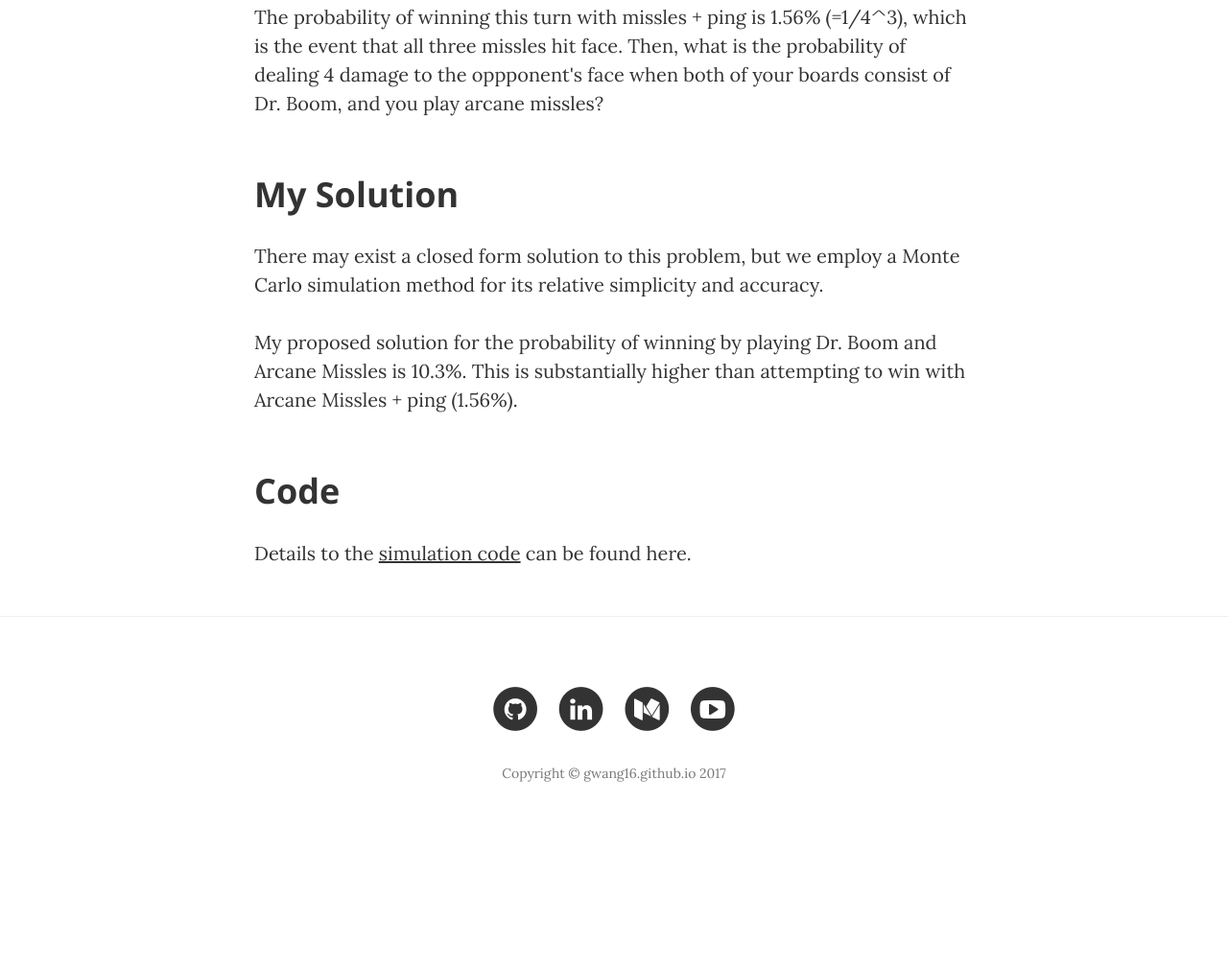
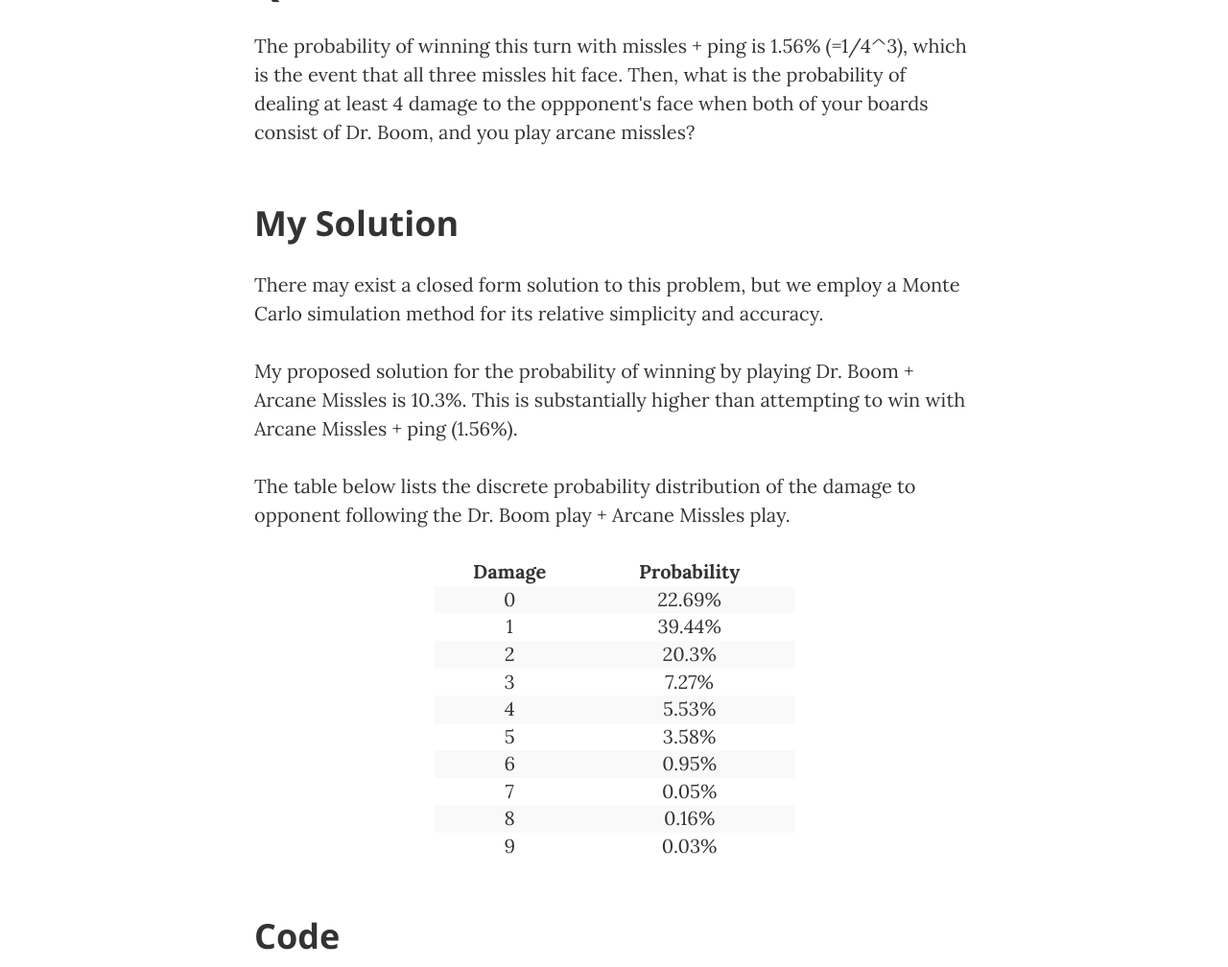
Before and after one commit to gwang16/gwang16.github.io, a website: page posts/DrBoom.html in a window 1280 px wide. Shown: the part 1352-2360 px from the top of the page at 96% size. Before the commit the page ends 2234 px from the top, so only its background shows below. Drawn offline with nearby package versions, Linux system fonts and the light colour scheme.

Commit message:
update dr.boom

```diff
--- a/css/my_css.css
+++ b/css/my_css.css
@@ -1,4 +1,4 @@
-/* Style the Image Used to Trigger the Modal */
+/* Add zoomed image */
 #myImg {
     border-radius: 5px;
     cursor: pointer;
@@ -84,3 +84,15 @@
         width: 100%;
     }
 }
+
+/* Add centered tables */
+.table-striped {
+    width: 50%;
+    text-align: center;
+    margin: 0px auto;
+}
+
+
+.table-striped th {
+    text-align:center;
+}
--- a/posts/DrBoom.html
+++ b/posts/DrBoom.html
@@ -9,7 +9,7 @@
     <meta name="description" content="">
     <meta name="author" content="">
 
-    <title>Pick-Ban</title>
+    <title>Dr.Boom</title>
 
     <!-- Bootstrap Core CSS -->
     <link href="../vendor/bootstrap/css/bootstrap.min.css" rel="stylesheet">
@@ -21,6 +21,8 @@
     <link href="../vendor/font-awesome/css/font-awesome.min.css" rel="stylesheet" type="text/css">
     <link href='https://fonts.googleapis.com/css?family=Lora:400,700,400italic,700italic' rel='stylesheet' type='text/css'>
     <link href='https://fonts.googleapis.com/css?family=Open+Sans:300italic,400italic,600italic,700italic,800italic,400,300,600,700,800' rel='stylesheet' type='text/css'>
+
+    <link href="../css/my_css.css" rel="stylesheet">
 
     <!-- HTML5 Shim and Respond.js IE8 support of HTML5 elements and media queries -->
     <!-- WARNING: Respond.js doesn't work if you view the page via file:// -->
@@ -66,11 +68,11 @@
 
     <!-- Page Header -->
     <!-- Set your background image for this header on the line below. -->
-    <header class="intro-header" style="background-image: url('../img/DrBoom2.jpg');">
+    <header class="intro-header" style="background-image: url('../img/HS.jpg');">
         <div class="container">
             <div class="row">
                 <div class="col-lg-8 col-lg-offset-2 col-md-10 col-md-offset-1">
-                    <div class="post-heading"  style = "color: #2B547E">
+                    <div class="post-heading">
                         <h1>Dr. Boom</h1>
                         <h2 class="subheading">Probability of an unlikely scenario</h2>
                         <span class="meta">Posted on January 24, 2017</span>
@@ -85,20 +87,72 @@
         <div class="container">
             <div class="row">
                 <div class="col-lg-8 col-lg-offset-2 col-md-10 col-md-offset-1">
-                    <P>As I was watching Amaz's stream on Twitch recently, several extremely rare events happened. I began to wonder what would be the most unlikely scenario that I could imagine, and exactly how unlikely it would be. So here it is.</P>
+                    <P>As I was watching Amaz's stream on Twitch recently, several extremely improbable events happened. I began imagining crazy scenarios in my head, and ended up doing some Monte Carlo simulation to determine their exact probability of occuring. Here's one of my favorite.</P>
 
                     <h2 class="section-heading">Scenario</h2>
                     <p>Imagine the following scenario. You're going first as mage versus warlock. It's turn 7, you flamestrike to reset the board. You feel pretty smug, with an arcane missles left in your hand and are up 10 HP to your opponent's 4. Missles plus ping would be lethal if your opponent doesn't draw into something good. Your opponent draws, emotes "Greetings", and slams down Dr. Boom, a 7/7 creature that summons two 1/1s, each of which also has deathrattles that deal 1-4 random damage to a random enemy character. End turn.</p>
 
-                    <p>Neverlucky. You right click his face and mute him. Turn 8. Draw. Your very own Dr. Boom! You stare at your hand and face a  decision: do you play arcane missles plus ping and hope that all missles hit face, or play Dr. Boom and missles and hope that the missles hit your opponents bomb which then hits your bomb which then hits his face? Instinctively, the expected damage from the bombs should be higher than the guaranteed 1 damage from the ping. But is this correct? What are the actual probabilities?</p>
+                    <p>Neverlucky. You right click his face and mute him. Turn 8. Draw. Your very own Dr. Boom! You stare at your hand and face a  decision: do you play arcane missles plus ping and hope that all missles hit face, or play both Dr. Boom and arcane missles and hope that the missles hit your opponent's bomb which then hits your bomb which then hits his face? Instinctively, the expected damage from the bombs could be higher than the guaranteed 1 damage from the ping. But is this correct? What are the actual probabilities?</p>
 
                     <h2 class="section-heading">Question</h2>
-                    <p>The probability of winning this turn with missles + ping is 1.56% (=1/4^3), which is the event that all three missles hit face. Then, what is the probability of dealing 4 damage to the oppponent's face when both of your boards consist of Dr. Boom, and you play arcane missles?</p>
+                    <p>The probability of winning this turn with missles + ping is 1.56% (=1/4^3), which is the event that all three missles hit face. Then, what is the probability of dealing at least 4 damage to the oppponent's face when both of your boards consist of Dr. Boom, and you play arcane missles?</p>
 
                     <h2 class="section-heading">My Solution</h2>
                     <p>There may exist a closed form solution to this problem, but we employ a Monte Carlo simulation method for its relative simplicity and accuracy.</p>
+                    <p>My proposed solution for the probability of winning by playing Dr. Boom + Arcane Missles is 10.3%. This is substantially higher than attempting to win with Arcane Missles + ping (1.56%).</p>
+                    <p>The table below lists the discrete probability distribution of the damage to opponent following the Dr. Boom play + Arcane Missles play.</p>
 
-                    <p>My proposed solution for the probability of winning by playing Dr. Boom and Arcane Missles is 10.3%. This is substantially higher than attempting to win with Arcane Missles + ping (1.56%). </p>
+
+                      <table class="table-striped">
+                        <thead>
+                          <tr>
+                            <th>Damage</th>
+                            <th>Probability</th>
+                          </tr>
+                        </thead>
+                        <tbody>
+                          <tr>
+                            <td>0</td>
+                            <td>22.69%</td>
+                          </tr>
+                          <tr>
+                            <td>1</td>
+                            <td>39.44%</td>
+                          </tr>
+                          <tr>
+                            <td>2</td>
+                            <td>20.3%</td>
+                          </tr>
+                          <tr>
+                            <td>3</td>
+                            <td>7.27%</td>
+                          </tr>
+                          <tr>
+                            <td>4</td>
+                            <td>5.53%</td>
+                          </tr>
+                          <tr>
+                            <td>5</td>
+                            <td>3.58%</td>
+                          </tr>
+                          <tr>
+                            <td>6</td>
+                            <td>0.95%</td>
+                          </tr>
+                          <tr>
+                            <td>7</td>
+                            <td>0.05%</td>
+                          </tr>
+                          <tr>
+                            <td>8</td>
+                            <td>0.16%</td>
+                          </tr>
+                          <tr>
+                            <td>9</td>
+                            <td>0.03%</td>
+                          </tr>
+                        </tbody>
+                      </table>
 
                     <h2 class="section-heading">Code</h2>
                     <p>Details to the <a href="https://github.com/gwang16/DrBoom">simulation code</a> can be found here.</p>
```
Also changed, not shown: img/DrBoom3.png (added), img/HS.jpg (added).
